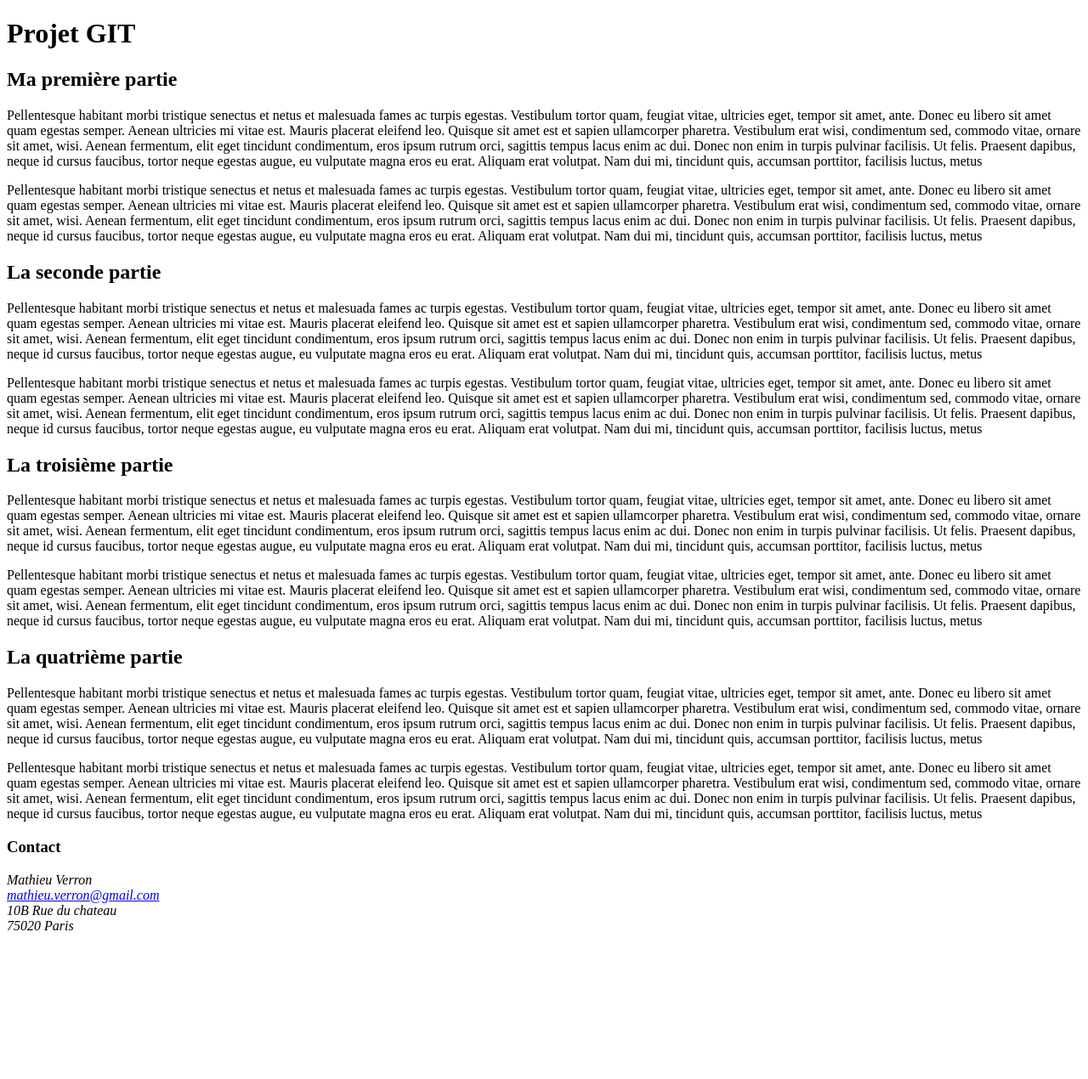
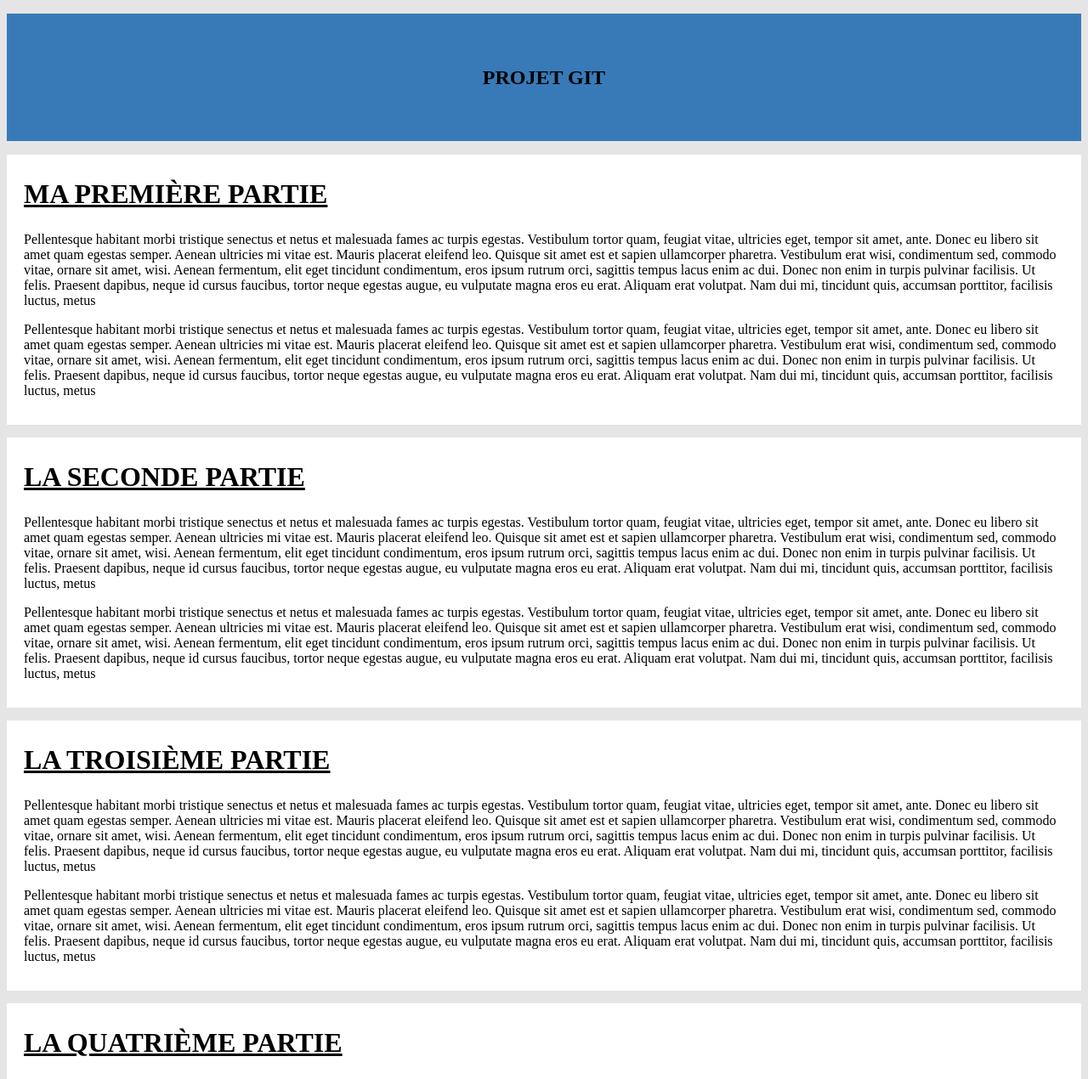
Before and after one commit to kacime/activite_github, a plain HTML site: page index.html in a window 1280 px wide. Shown: the top 1270 px of the page at 85% size. Before the commit the page ends 1107 px from the top, so only its background shows below. Drawn offline with Linux system fonts and the light colour scheme.

Commit message:
Ajout style.css avec définition des styles de base

```diff
--- a/index.html
+++ b/index.html
@@ -2,6 +2,7 @@
 <html>
     <head>
         <meta charset="utf-8" />
+        <link rel="stylesheet" href="style.css" />
         <title>Activité GIT</title>
     </head>
 
--- /dev/null
+++ b/style.css
@@ -0,0 +1,52 @@
+
+
+#titre
+{
+	font-size: 1.5em;
+	text-transform: uppercase;
+}
+
+
+header
+{
+	background-color: #387ab8;
+	width: auto;
+	text-align: center;
+	line-height: 150px;
+	margin-bottom: 15px;
+}
+
+
+body
+{
+	background-color: #e6e5e5;
+	font-size: 1em;
+}
+
+footer a
+{
+	color:black;
+	text-decoration: none;
+}
+
+article
+{
+	background-color: white;
+	margin: 0px 0 15px 0px;
+	padding: 1px 20px 15px 20px;
+
+}
+
+article h2
+{
+	font-size: 2em;
+	text-decoration: underline;
+	text-transform: uppercase;
+}
+
+
+footer
+{
+	text-align: center;
+	padding: 1px 0 15px 0;
+}
```
